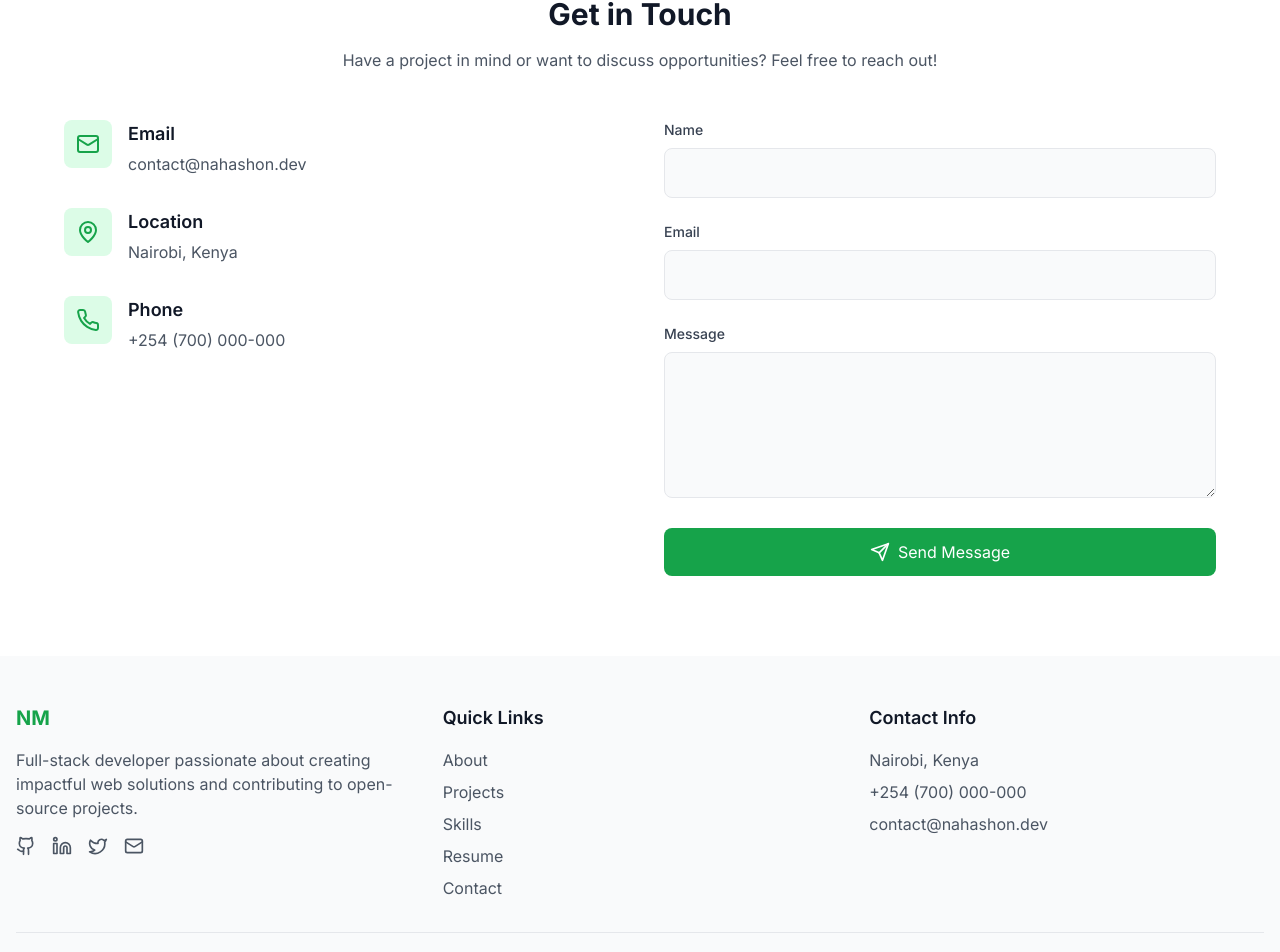
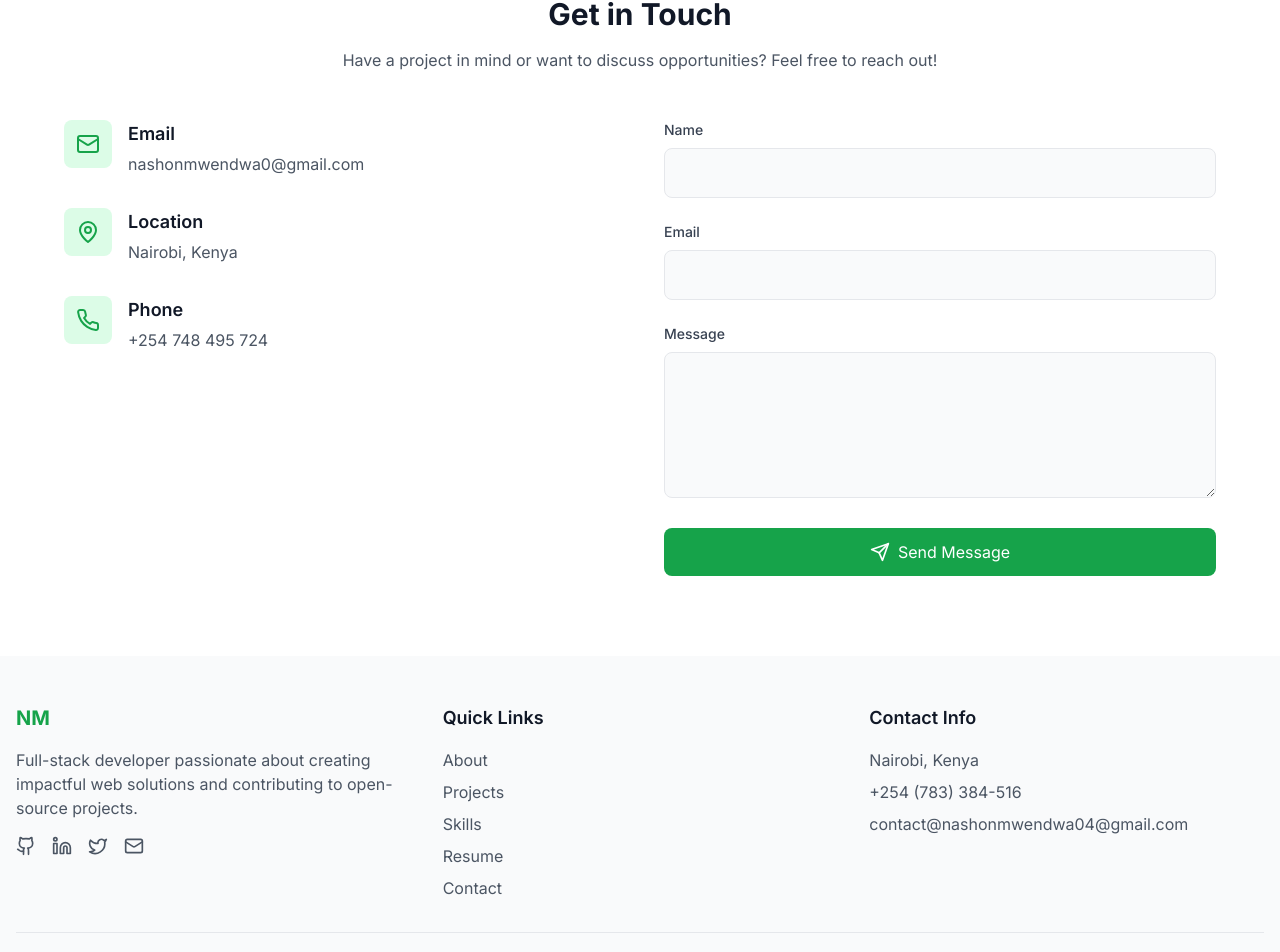
Before and after one commit to nahashon-source/my-portfolio, a React (Vite) app: page / in a window 1280 px wide. Shown: the part 3826-4778 px from the top of the page. Built offline with nearby package versions, Linux system fonts and the light colour scheme.

Commit message:
updated contact info

```diff
--- a/src/components/Contact.jsx
+++ b/src/components/Contact.jsx
@@ -1,8 +1,184 @@
+// import React, { useState } from 'react';
+// import { motion } from 'framer-motion';
+// import { Send, Mail, MapPin, Phone } from 'lucide-react';
+// import { Toaster, toast } from 'react-hot-toast';
+// import { sendEmail } from '../services/emailService';
+
+// const Contact = () => {
+//   const [formData, setFormData] = useState({
+//     name: '',
+//     email: '',
+//     message: '',
+//   });
+//   const [isSubmitting, setIsSubmitting] = useState(false);
+
+//   const handleSubmit = async (e) => {
+//     e.preventDefault();
+//     setIsSubmitting(true);
+
+//     try {
+//       await sendEmail(formData);
+//       toast.success('Message sent successfully!');
+//       setFormData({ name: '', email: '', message: '' });
+//     } catch (error) {
+//       toast.error('Failed to send message. Please try again.');
+//     } finally {
+//       setIsSubmitting(false);
+//     }
+//   };
+
+//   const handleChange = (e) => {
+//     setFormData({
+//       ...formData,
+//       [e.target.name]: e.target.value,
+//     });
+//   };
+
+//   return (
+//     <section id="contact" className="py-20 bg-white dark:bg-gray-900">
+//       <Toaster position="top-right" />
+//       <div className="container mx-auto px-4">
+//         <motion.div
+//           initial={{ opacity: 0, y: 20 }}
+//           whileInView={{ opacity: 1, y: 0 }}
+//           transition={{ duration: 0.6 }}
+//           viewport={{ once: true }}
+//           className="text-center mb-12"
+//         >
+//           <h2 className="text-3xl font-bold mb-4">Get in Touch</h2>
+//           <p className="text-gray-600 dark:text-gray-300 max-w-2xl mx-auto">
+//             Have a project in mind or want to discuss opportunities? Feel free to reach out!
+//           </p>
+//         </motion.div>
+
+//         <div className="grid lg:grid-cols-2 gap-12 max-w-6xl mx-auto">
+//           <motion.div
+//             initial={{ opacity: 0, x: -20 }}
+//             whileInView={{ opacity: 1, x: 0 }}
+//             transition={{ duration: 0.6 }}
+//             viewport={{ once: true }}
+//           >
+//             <div className="space-y-8">
+//               <div className="flex items-start space-x-4">
+//                 <div className="p-3 bg-green-100 dark:bg-gray-800 rounded-lg">
+//                   <Mail className="text-green-600 dark:text-green-400" size={24} />
+//                 </div>
+//                 <div>
+//                   <h3 className="text-lg font-semibold mb-1">Email</h3>
+//                   <p className="text-gray-600 dark:text-gray-300">contact@nahashon.dev</p>
+//                 </div>
+//               </div>
+
+//               <div className="flex items-start space-x-4">
+//                 <div className="p-3 bg-green-100 dark:bg-gray-800 rounded-lg">
+//                   <MapPin className="text-green-600 dark:text-green-400" size={24} />
+//                 </div>
+//                 <div>
+//                   <h3 className="text-lg font-semibold mb-1">Location</h3>
+//                   <p className="text-gray-600 dark:text-gray-300">Nairobi, Kenya</p>
+//                 </div>
+//               </div>
+
+//               <div className="flex items-start space-x-4">
+//                 <div className="p-3 bg-green-100 dark:bg-gray-800 rounded-lg">
+//                   <Phone className="text-green-600 dark:text-green-400" size={24} />
+//                 </div>
+//                 <div>
+//                   <h3 className="text-lg font-semibold mb-1">Phone</h3>
+//                   <p className="text-gray-600 dark:text-gray-300">+254 (700) 000-000</p>
+//                 </div>
+//               </div>
+//             </div>
+//           </motion.div>
+
+//           <motion.div
+//             initial={{ opacity: 0, x: 20 }}
+//             whileInView={{ opacity: 1, x: 0 }}
+//             transition={{ duration: 0.6 }}
+//             viewport={{ once: true }}
+//           >
+//             <form onSubmit={handleSubmit} className="space-y-6">
+//               <div>
+//                 <label htmlFor="name" className="block text-sm font-medium text-gray-700 dark:text-gray-300 mb-2">
+//                   Name
+//                 </label>
+//                 <input
+//                   type="text"
+//                   id="name"
+//                   name="name"
+//                   value={formData.name}
+//                   onChange={handleChange}
+//                   className="w-full px-4 py-3 rounded-lg bg-gray-50 dark:bg-gray-800 border border-gray-200 dark:border-gray-700 focus:ring-2 focus:ring-green-500 outline-none transition-colors"
+//                   required
+//                   disabled={isSubmitting}
+//                 />
+//               </div>
+
+//               <div>
+//                 <label htmlFor="email" className="block text-sm font-medium text-gray-700 dark:text-gray-300 mb-2">
+//                   Email
+//                 </label>
+//                 <input
+//                   type="email"
+//                   id="email"
+//                   name="email"
+//                   value={formData.email}
+//                   onChange={handleChange}
+//                   className="w-full px-4 py-3 rounded-lg bg-gray-50 dark:bg-gray-800 border border-gray-200 dark:border-gray-700 focus:ring-2 focus:ring-green-500 outline-none transition-colors"
+//                   required
+//                   disabled={isSubmitting}
+//                 />
+//               </div>
+
+//               <div>
+//                 <label htmlFor="message" className="block text-sm font-medium text-gray-700 dark:text-gray-300 mb-2">
+//                   Message
+//                 </label>
+//                 <textarea
+//                   id="message"
+//                   name="message"
+//                   value={formData.message}
+//                   onChange={handleChange}
+//                   rows={5}
+//                   className="w-full px-4 py-3 rounded-lg bg-gray-50 dark:bg-gray-800 border border-gray-200 dark:border-gray-700 focus:ring-2 focus:ring-green-500 outline-none transition-colors"
+//                   required
+//                   disabled={isSubmitting}
+//                 />
+//               </div>
+
+//               <button
+//                 type="submit"
+//                 disabled={isSubmitting}
+//                 className="w-full px-6 py-3 bg-green-600 hover:bg-green-700 text-white rounded-lg transition-colors flex items-center justify-center disabled:opacity-50 disabled:cursor-not-allowed"
+//               >
+//                 <Send size={20} className="mr-2" />
+//                 {isSubmitting ? 'Sending...' : 'Send Message'}
+//               </button>
+//             </form>
+//           </motion.div>
+//         </div>
+//       </div>
+//     </section>
+//   );
+// };
+
+// export default Contact;
+
+
+
+
+
+
+
+
+
+
+
 import React, { useState } from 'react';
 import { motion } from 'framer-motion';
 import { Send, Mail, MapPin, Phone } from 'lucide-react';
 import { Toaster, toast } from 'react-hot-toast';
-import { sendEmail } from '../services/emailService';
+import { sendEmail } from '../services/emailService'; // Ensure this is implemented
 
 const Contact = () => {
   const [formData, setFormData] = useState({
@@ -52,6 +228,7 @@ const Contact = () => {
         </motion.div>
 
         <div className="grid lg:grid-cols-2 gap-12 max-w-6xl mx-auto">
+          {/* Contact Info Section */}
           <motion.div
             initial={{ opacity: 0, x: -20 }}
             whileInView={{ opacity: 1, x: 0 }}
@@ -65,7 +242,7 @@ const Contact = () => {
                 </div>
                 <div>
                   <h3 className="text-lg font-semibold mb-1">Email</h3>
-                  <p className="text-gray-600 dark:text-gray-300">contact@nahashon.dev</p>
+                  <p className="text-gray-600 dark:text-gray-300">nashonmwendwa0@gmail.com</p>
                 </div>
               </div>
 
@@ -85,12 +262,13 @@ const Contact = () => {
                 </div>
                 <div>
                   <h3 className="text-lg font-semibold mb-1">Phone</h3>
-                  <p className="text-gray-600 dark:text-gray-300">+254 (700) 000-000</p>
+                  <p className="text-gray-600 dark:text-gray-300">+254 748 495 724</p>
                 </div>
               </div>
             </div>
           </motion.div>
 
+          {/* Contact Form */}
           <motion.div
             initial={{ opacity: 0, x: 20 }}
             whileInView={{ opacity: 1, x: 0 }}
--- a/src/components/Footer.jsx
+++ b/src/components/Footer.jsx
@@ -85,10 +85,10 @@ const Footer = () => {
             <address className="not-italic">
               <p className="text-gray-600 dark:text-gray-300 mb-2">Nairobi, Kenya</p>
               <p className="text-gray-600 dark:text-gray-300 mb-2">
-                <a href="tel:+254700000000">+254 (700) 000-000</a>
+                <a href="tel:+254700000000">+254 (783) 384-516</a>
               </p>
               <p className="text-gray-600 dark:text-gray-300">
-                <a href="mailto:contact@nahashon.dev">contact@nahashon.dev</a>
+                <a href="mailto:contact@nahashon.dev">contact@nashonmwendwa04@gmail.com</a>
               </p>
             </address>
           </div>
```
